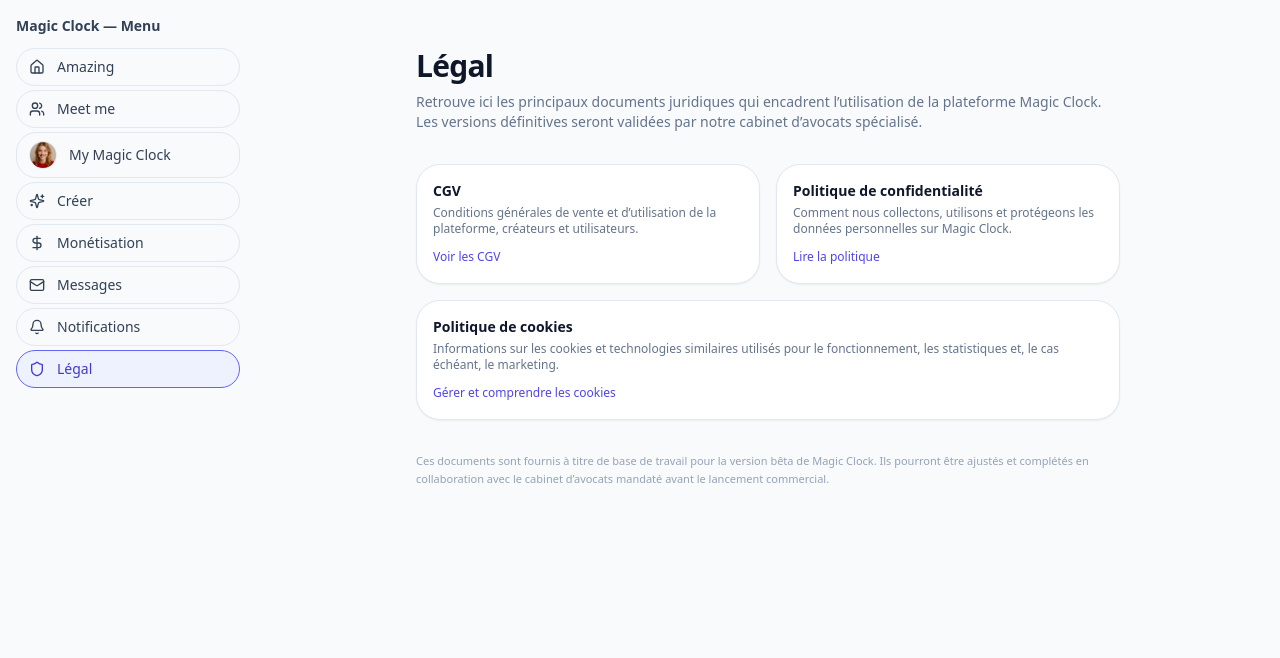
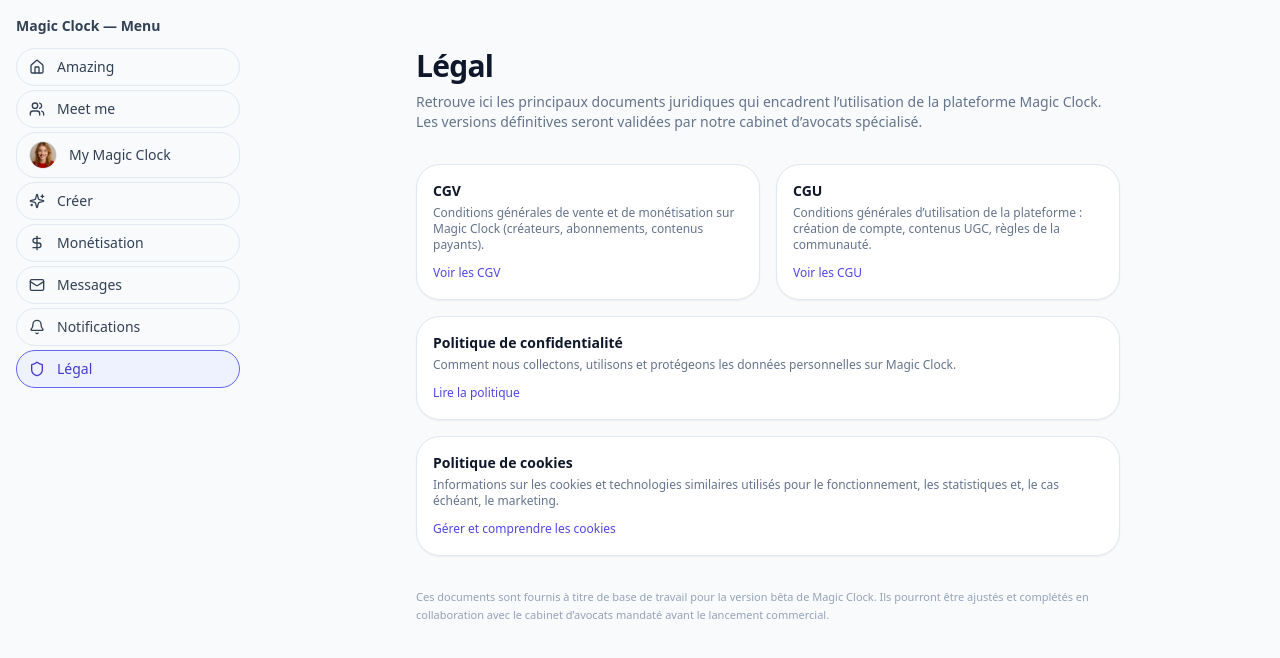
Before and after one commit to welcome-magic-clock/magic-clock-web-mvp, a Next.js app: page /legal in a window 1280 px wide. Shown: the top 658 px of the page. Built offline with nearby package versions, Linux system fonts and the light colour scheme.

Commit message:
Update page.tsx

```diff
--- a/app/legal/page.tsx
+++ b/app/legal/page.tsx
@@ -26,8 +26,8 @@ export default function LegalIndexPage() {
         <article className="rounded-2xl border border-slate-200 bg-white p-4 shadow-sm">
           <h2 className="text-sm font-semibold text-slate-900">CGV</h2>
           <p className="mt-1 text-xs text-slate-500">
-            Conditions générales de vente et d’utilisation de la plateforme,
-            créateurs et utilisateurs.
+            Conditions générales de vente et de monétisation sur Magic Clock
+            (créateurs, abonnements, contenus payants).
           </p>
           <Link
             href="/legal/cgv"
@@ -37,8 +37,23 @@ export default function LegalIndexPage() {
           </Link>
         </article>
 
+        {/* CGU */}
+        <article className="rounded-2xl border border-slate-200 bg-white p-4 shadow-sm">
+          <h2 className="text-sm font-semibold text-slate-900">CGU</h2>
+          <p className="mt-1 text-xs text-slate-500">
+            Conditions générales d’utilisation de la plateforme&nbsp;:
+            création de compte, contenus UGC, règles de la communauté.
+          </p>
+          <Link
+            href="/legal/cgu"
+            className="mt-3 inline-flex text-xs font-medium text-indigo-600 hover:text-indigo-700"
+          >
+            Voir les CGU
+          </Link>
+        </article>
+
         {/* Privacy */}
-        <article className="rounded-2xl border border-slate-200 bg-white p-4 shadow-sm">
+        <article className="rounded-2xl border border-slate-200 bg-white p-4 shadow-sm sm:col-span-2">
           <h2 className="text-sm font-semibold text-slate-900">
             Politique de confidentialité
           </h2>
@@ -61,8 +76,8 @@ export default function LegalIndexPage() {
           </h2>
           <p className="mt-1 text-xs text-slate-500">
             Informations sur les cookies et technologies similaires utilisés
-            pour le fonctionnement, les statistiques et, le cas échéant, le
-            marketing.
+            pour le fonctionnement, les statistiques et, le cas échéant,
+            le marketing.
           </p>
           <Link
             href="/legal/cookies"
```
